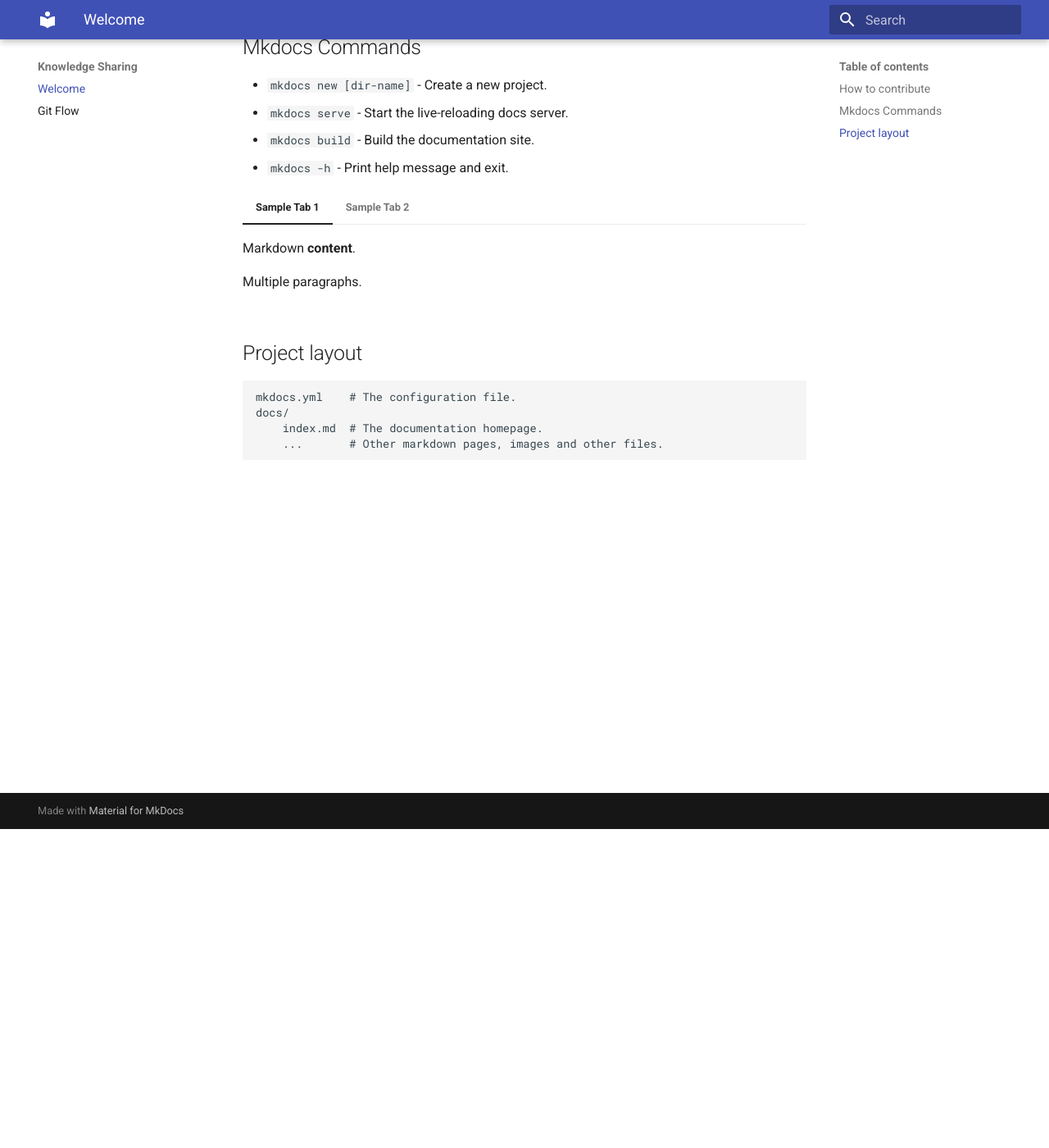
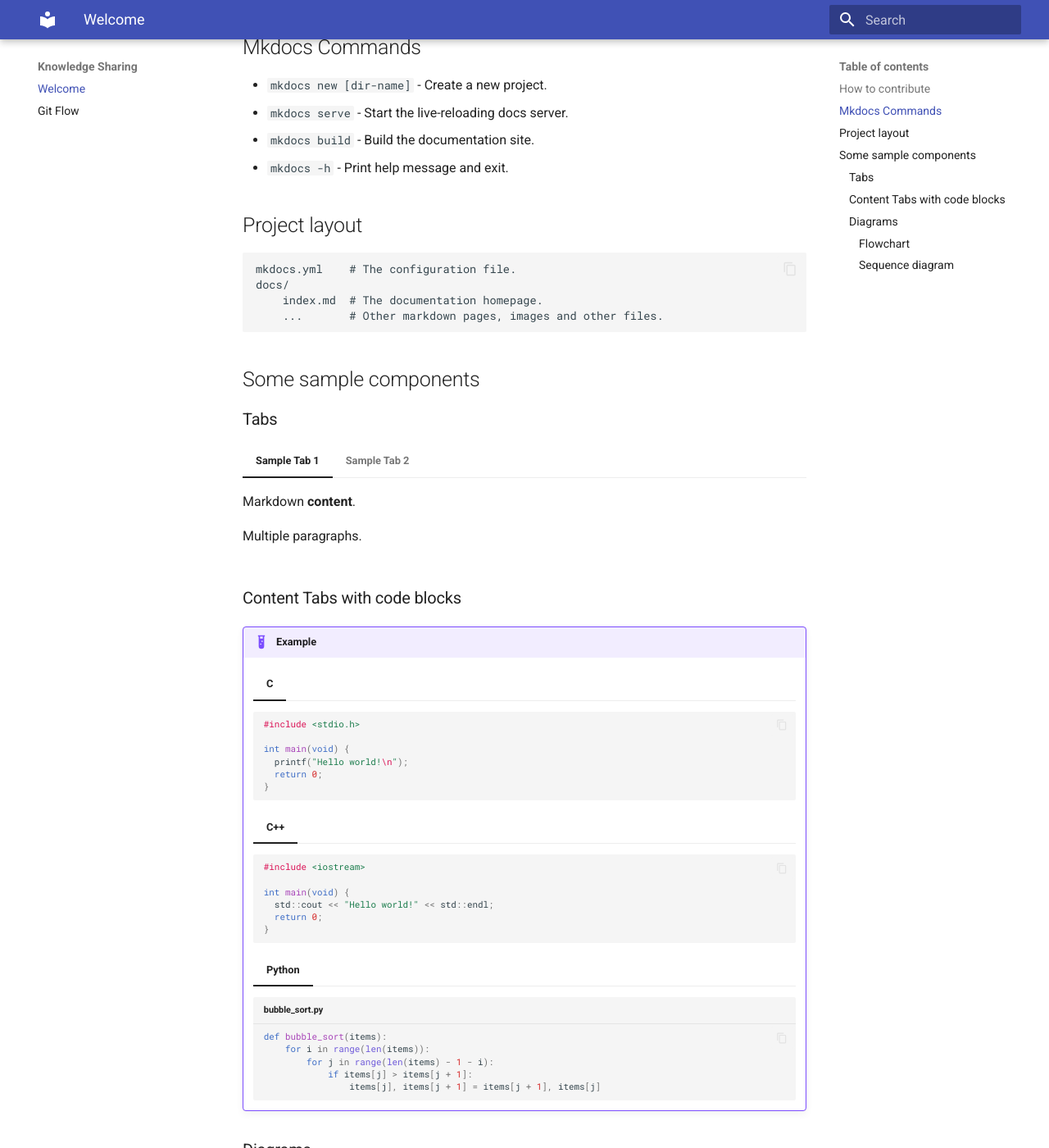
Before and after one commit to vahoang/knowledge-graph, an MkDocs documentation site: the page built from docs/index.md, in a window 1280 px wide and 1400 px high, scrolled down 389 px. Shown: the whole window at 82% size. Built offline with MkDocs 1.6.1 and Material for MkDocs 9.7.7, drawn with Linux system fonts in a browser that asks for light colours; some of the changed text lies outside the part shown.

Commit message:
MOD welcome page to add sample components

````diff
--- a/docs/index.md
+++ b/docs/index.md
@@ -3,6 +3,7 @@
 Sharing stuffs.
 
 ## How to contribute
+
 This page is powered by [mkdocs.org](https://www.mkdocs.org) and using [mkdocs material](https://squidfunk.github.io/mkdocs-material/).
 
 To contribute kindly clone the [repo](https://github.com/vahoang/knowledge-graph), read the template document [here](https://squidfunk.github.io/mkdocs-material/getting-started/) and add new pages by creating PR.
@@ -13,6 +14,17 @@ To contribute kindly clone the [repo](https://github.com/vahoang/knowledge-graph
 * `mkdocs serve` - Start the live-reloading docs server.
 * `mkdocs build` - Build the documentation site.
 * `mkdocs -h` - Print help message and exit.
+
+## Project layout
+
+    mkdocs.yml    # The configuration file.
+    docs/
+        index.md  # The documentation homepage.
+        ...       # Other markdown pages, images and other files.
+
+## Some sample components
+
+### Tabs
 
 === "Sample Tab 1"
     Markdown **content**.
@@ -25,10 +37,63 @@ To contribute kindly clone the [repo](https://github.com/vahoang/knowledge-graph
     - list item a
     - list item b
 
+### Content Tabs with code blocks
 
-## Project layout
+!!! example
 
-    mkdocs.yml    # The configuration file.
-    docs/
-        index.md  # The documentation homepage.
-        ...       # Other markdown pages, images and other files.
+    === "C"
+    ``` c
+    #include <stdio.h>
+
+    int main(void) {
+      printf("Hello world!\n");
+      return 0;
+    }
+    ```
+
+    === "C++"
+    ``` c++
+    #include <iostream>
+
+    int main(void) {
+      std::cout << "Hello world!" << std::endl;
+      return 0;
+    }
+    ```
+
+    === "Python"
+    ``` py title="bubble_sort.py"
+    def bubble_sort(items):
+        for i in range(len(items)):
+            for j in range(len(items) - 1 - i):
+                if items[j] > items[j + 1]:
+                    items[j], items[j + 1] = items[j + 1], items[j]
+    ```
+
+### Diagrams
+
+#### Flowchart
+
+``` mermaid
+graph LR
+  A[Start] --> B{Error?};
+  B -->|Yes| C[Hmm...];
+  C --> D[Debug];
+  D --> B;
+  B ---->|No| E[Yay!];
+```
+
+#### Sequence diagram
+
+``` mermaid
+sequenceDiagram
+  autonumber
+  Alice->>John: Hello John, how are you?
+  loop Healthcheck
+      John->>John: Fight against hypochondria
+  end
+  Note right of John: Rational thoughts!
+  John-->>Alice: Great!
+  John->>Bob: How about you?
+  Bob-->>John: Jolly good!
+```
--- a/mkdocs.yml
+++ b/mkdocs.yml
@@ -1,7 +1,23 @@
 site_name: Knowledge Sharing
 theme:
   name: material
+  features:
+    - content.code.copy
+
 markdown_extensions:
+  - admonition
+  - pymdownx.details
+  - pymdownx.inlinehilite
+  - pymdownx.snippets
+  - pymdownx.highlight:
+      anchor_linenums: true
+      line_spans: __span
+      pygments_lang_class: true
+  - pymdownx.superfences:
+      custom_fences:
+        - name: mermaid
+          class: mermaid
+          format: !!python/name:pymdownx.superfences.fence_code_format
   - pymdownx.tabbed:
       alternate_style: true
       slugify: !!python/object/apply:pymdownx.slugs.slugify
````
